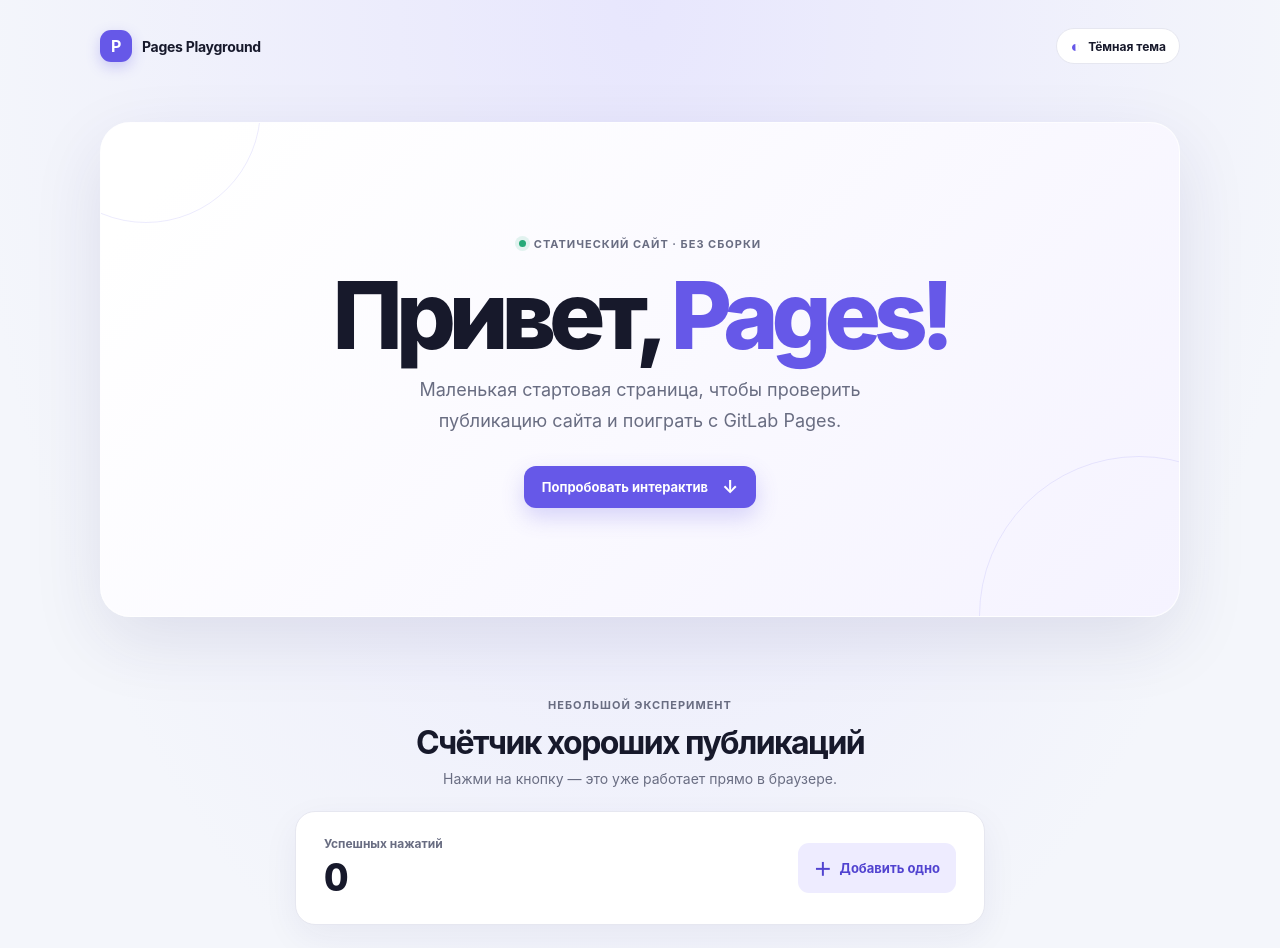
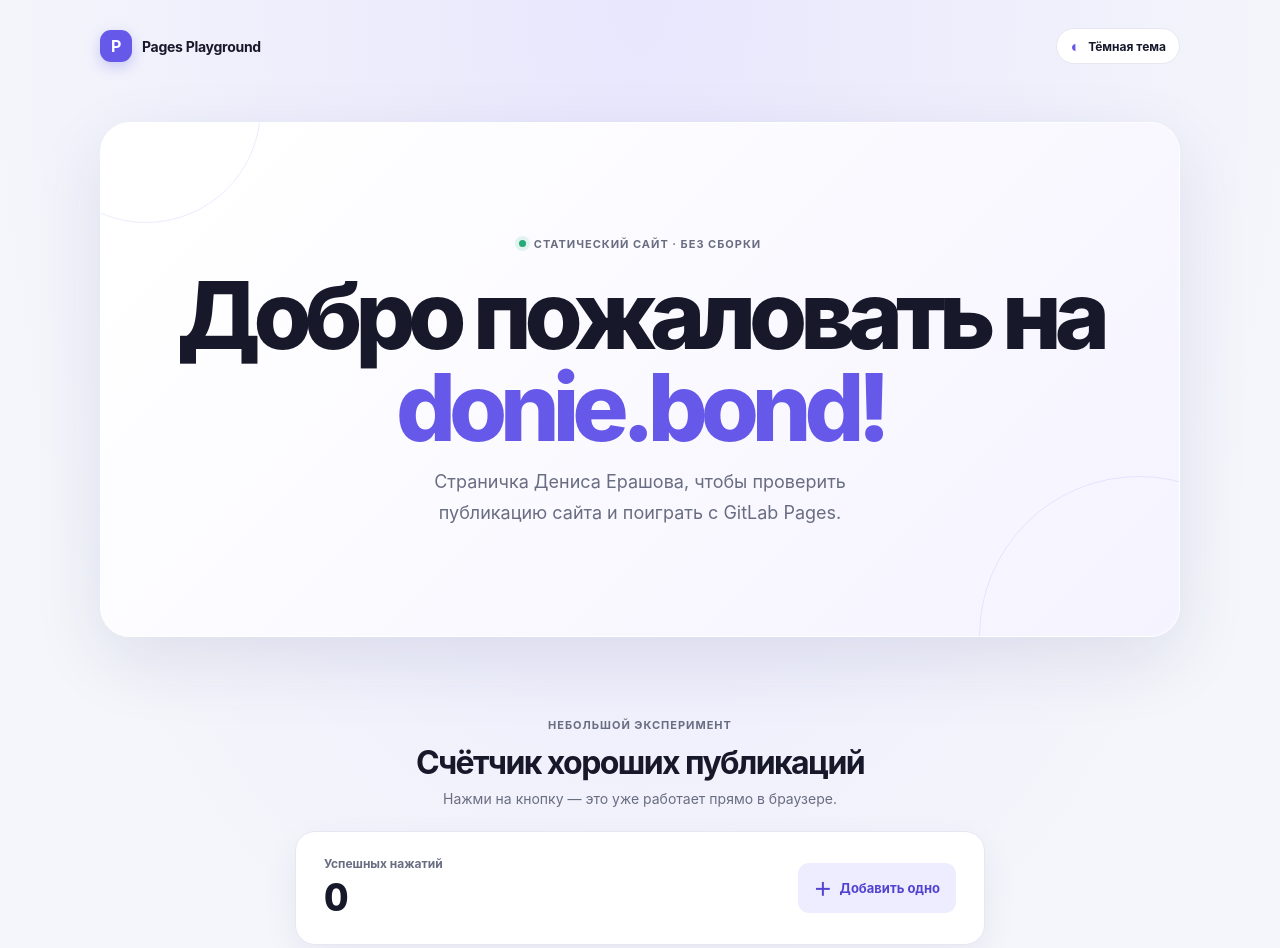
Before and after one commit to TheWhiteUnicorn/github-pages-sandbox, a plain HTML site: page index.html in a window 1280 px wide. Shown: the top 948 px of the page. Drawn offline with Linux system fonts and the light colour scheme.

Commit message:
minor update

```diff
--- a/index.html
+++ b/index.html
@@ -24,14 +24,11 @@
 
       <section class="hero" aria-labelledby="hero-title">
         <p class="eyebrow"><span class="status-dot"></span> Статический сайт · без сборки</p>
-        <h1 id="hero-title">Привет, <span>Pages!</span></h1>
+        <h1 id="hero-title">Добро пожаловать на <span>donie.bond!</span></h1>
         <p class="hero-copy">
-          Маленькая стартовая страница, чтобы проверить публикацию сайта и поиграть
+          Страничка Дениса Ерашова, чтобы проверить публикацию сайта и поиграть
           с GitLab Pages.
         </p>
-        <a class="primary-link" href="#playground">
-          Попробовать интерактив <span aria-hidden="true">↓</span>
-        </a>
         <div class="hero-orbit orbit-one" aria-hidden="true"></div>
         <div class="hero-orbit orbit-two" aria-hidden="true"></div>
       </section>
```
